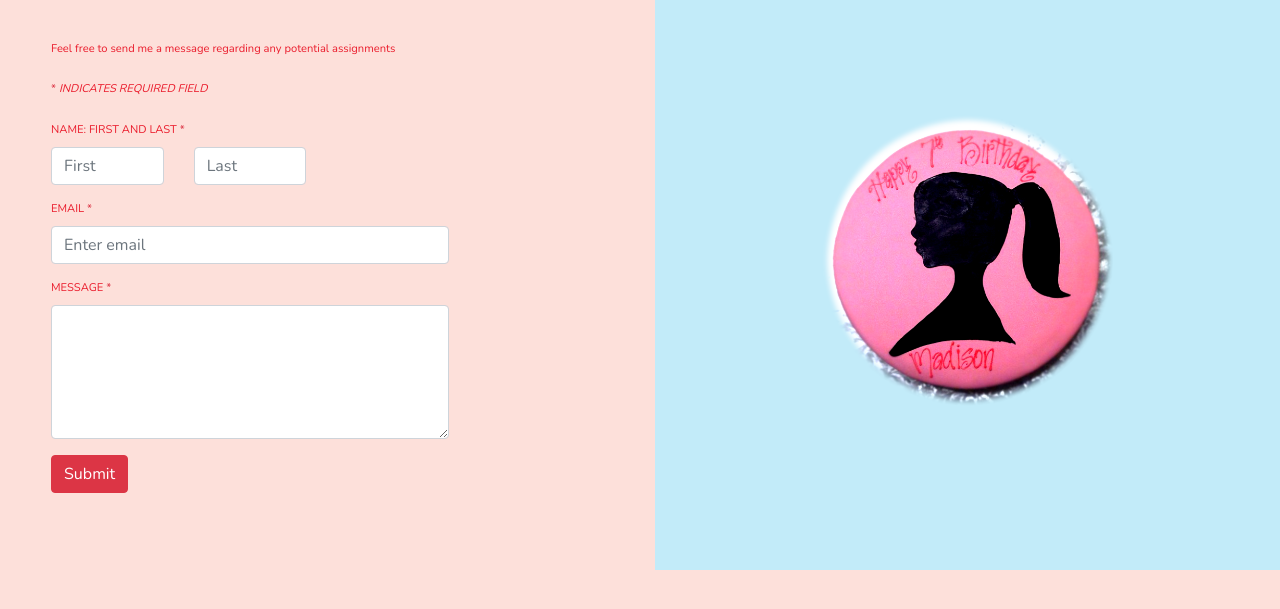
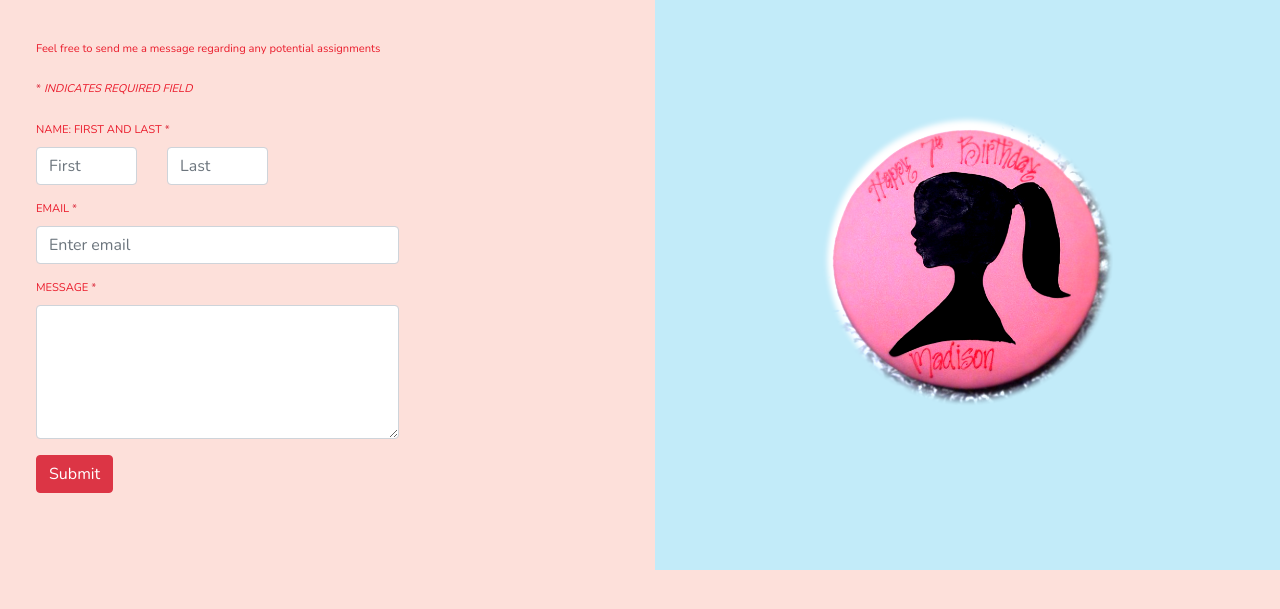
Before and after one commit to rockycsumb/theCakeLady, a plain HTML site: page contact.html in a window 1280 px wide. Shown: the part 55-664 px from the top of the page. Drawn offline with nearby package versions, Linux system fonts and the light colour scheme.

Commit message:
updatges

```diff
--- a/cakelady.css
+++ b/cakelady.css
@@ -109,7 +109,7 @@ body {
 #formSection {
 	margin: 70px 15px;
 	padding-top: 20px;
-	width: 450px;
+	width: 400px;
 	font-size: .7rem;
 	color: #EA1C2C;
 }
--- a/contact.html
+++ b/contact.html
@@ -50,7 +50,7 @@
         <div class="row align-items-center">
           <div class="col-lg-6">
               <section id="formSection" class="px-3">
-                  <div style="margin-left: 20px;">
+                  <div style="margin-left: 5px;">
                   <h4>Feel free to send me a message regarding any potential assignments</h4>
                   <br>
                   <label>
```
